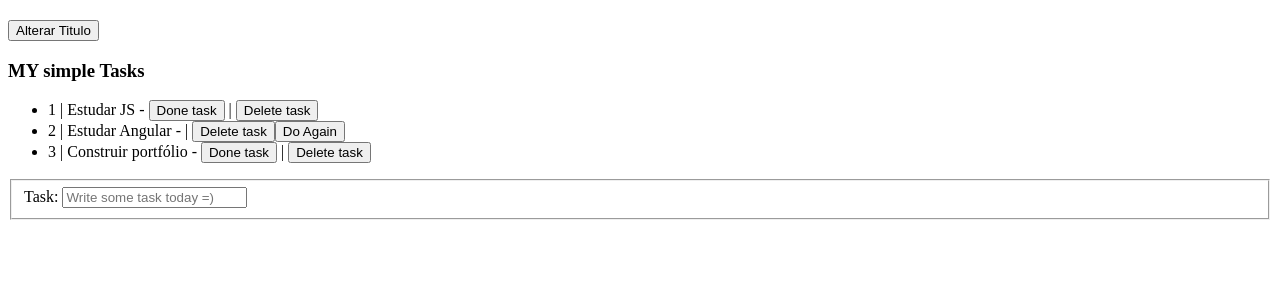
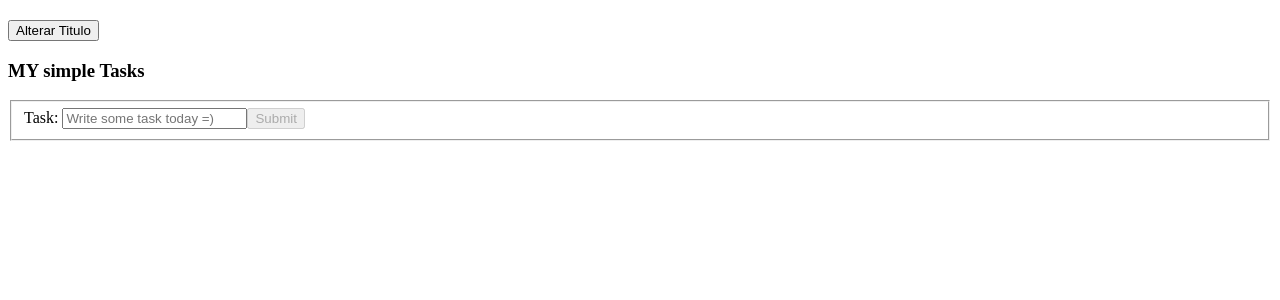
Before and after one commit to Mussesan/my-todo-list, an Angular app: page / in a window 1280 px wide. Shown: the top 300 px of the page. Built offline with nearby package versions, Linux system fonts and the light colour scheme.

Commit message:
add task working, disabled button when form invalid

```diff
--- a/src/app/app.component.html
+++ b/src/app/app.component.html
@@ -33,7 +33,7 @@
         <form [formGroup]="form">
           <fieldset>
             <label>Task: </label>
-            <input type="text" placeholder="Write some task today =)" formControlName="title"><br>
+            <input type="text" placeholder="Write some task today =)" formControlName="title"><button [disabled]="form.invalid" (click)="addTask()">Submit</button><br>
             <small *ngIf="form.controls.title.invalid && !form.controls.title.pristine" >The task must have 3 characters to 90.</small>
           </fieldset>
         </form>
--- a/src/app/app.component.ts
+++ b/src/app/app.component.ts
@@ -22,14 +22,16 @@ export class AppComponent {
         Validators.maxLength(90)
       ])]
     })
-
-    this.tasks.push(new Task(1,"Estudar JS", false));
-    this.tasks.push(new Task(2,"Estudar Angular", true));
-    this.tasks.push(new Task(3,"Construir portfólio", false));
   }
 
   changeMe(){
     this.title = "Titulo alterado ;)";
+  }
+
+  addTask() {
+    const title = this.form.controls['title'].value;
+    const id = this.tasks.length + 1;
+    this.tasks.push(new Task(id, title, false));
   }
 
   deleteTask(tasks: Task) {
```
